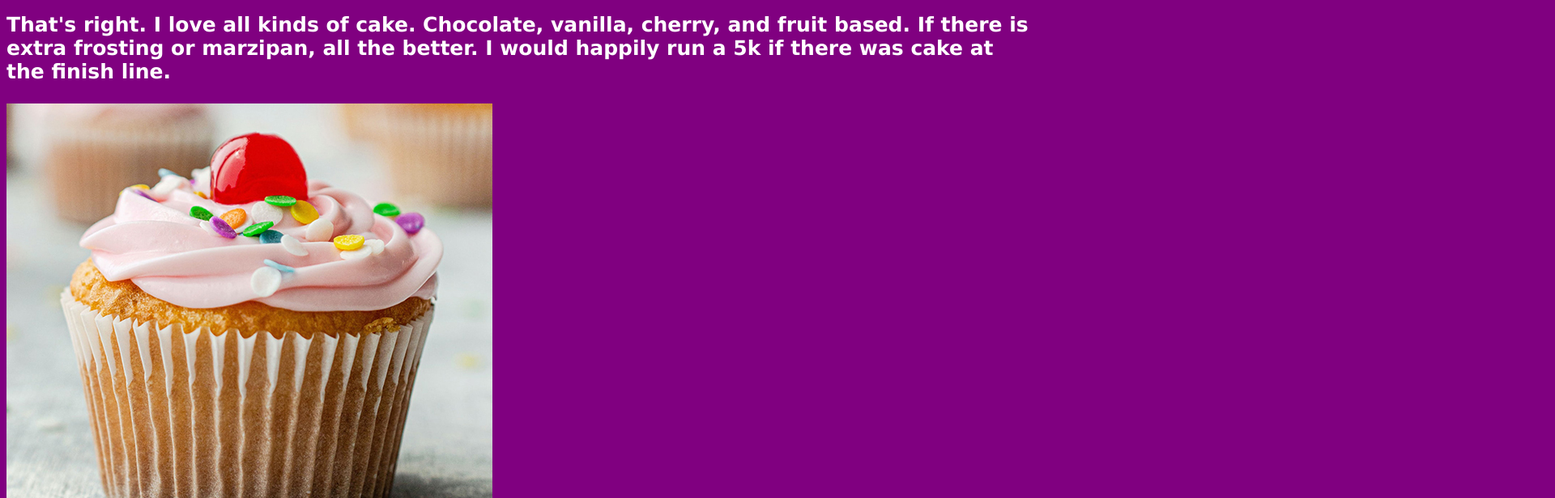
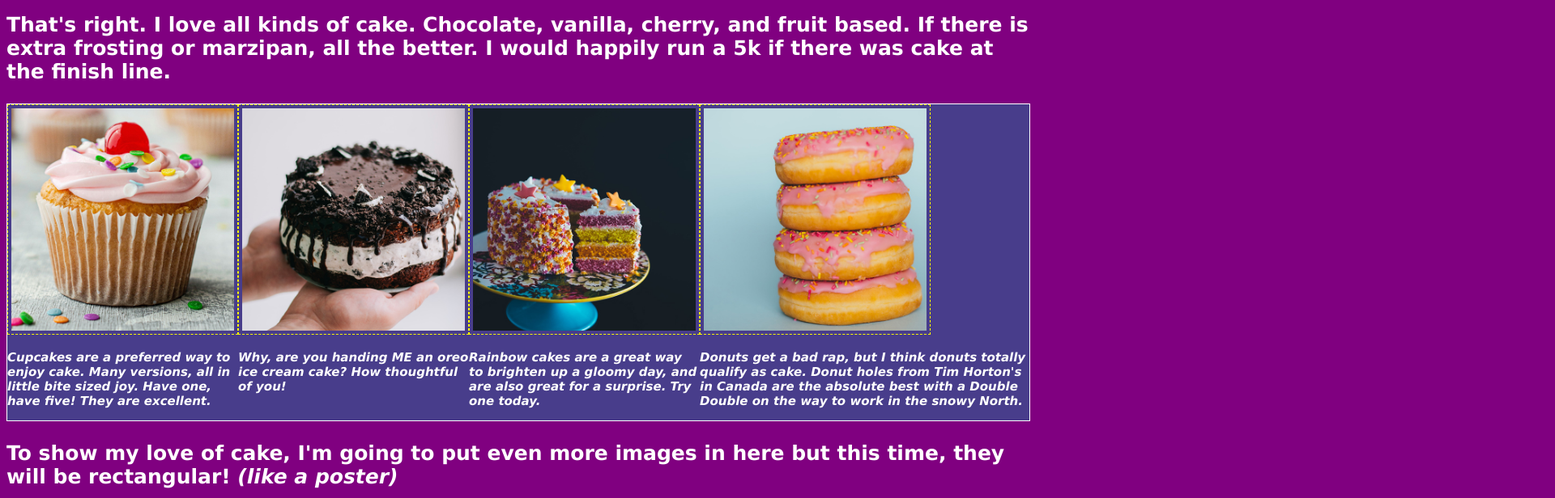
Before and after one commit to Ethanh0/HTML-CSS, a plain HTML site: page cake.html in a window 1280 px wide. Shown: the part 860-1476 px from the top of the page at 81% size, 1920 px wide, since content can reach past the window. Drawn offline with Linux system fonts and the light colour scheme.

Commit message:
Update styles.css

```diff
--- a/styles.css
+++ b/styles.css
@@ -57,3 +57,20 @@ a{
     font-size: 25px;
     font-weight: bold;
 }
+.section-one{
+    border: 1px solid white;
+    background-color: darkslateblue;
+}
+.caption {
+    font-size: 15px;
+    font-style: italic;
+}
+.container{
+    display:flex;
+}
+.cake-item {
+    border: 1px dashed yellow;
+    width: 275px;
+    height: 275px;
+    padding: 4px;
+}
```
